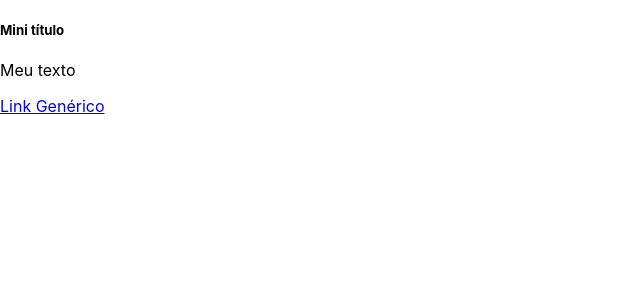
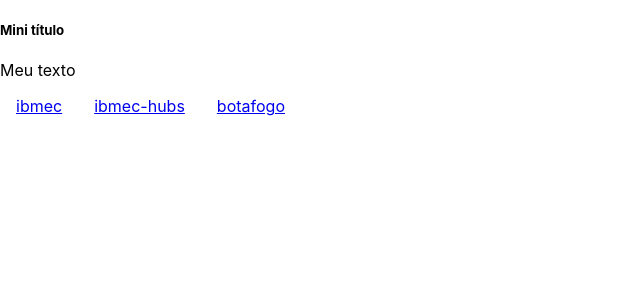
Before and after one commit to EduardoMangeli/n-react, a React (Create React App) app: page / in a window 1280 px wide. Shown: the top 300 px of the page, without its empty margins (0-640 px from the left). Built offline with nearby package versions, Linux system fonts and the light colour scheme.

Commit message:
styled component

```diff
--- a/src/components/LinkGenerico.jsx
+++ /dev/null
@@ -1,5 +0,0 @@
-const LinkGenerico = ( props ) => (
-    <a href={props.endereco}>{props.texto}</a>
-);
-
-export default LinkGenerico;
--- /dev/null
+++ b/src/components/LinkGenerico/LinkGenerico.jsx
@@ -0,0 +1,7 @@
+import { MeuA } from "./style";
+
+const LinkGenerico = ( props ) => (
+    <MeuA href={props.endereco}>{props.texto}</MeuA>
+);
+
+export default LinkGenerico;
--- /dev/null
+++ b/src/components/LinkGenerico/style.js
@@ -0,0 +1,7 @@
+import { styled } from "styled-components";
+
+const MeuA = styled.a`
+    margin: 1em;
+`;
+
+export { MeuA };
--- a/src/pages/Primeiro.jsx
+++ b/src/pages/Primeiro.jsx
@@ -1,14 +1,28 @@
-import LinkGenerico from "../components/LinkGenerico";
+import LinkGenerico from "../components/LinkGenerico/LinkGenerico";
 import LinkSegundo from "../components/LinkSegundo";
 
+const dados = [
+    ["https://www.ibmec.br/", "ibmec"],
+    ["https://estude.ibmec.br/ibmec-hubs", "ibmec-hubs"],
+    ["https://botafogo.com.br/", "botafogo"]
+];
+
+const elementos = dados.map(
+    (item, i) => (
+        <LinkGenerico
+                key={i}
+                texto={item[1]}
+                endereco={item[0]}
+        />
+    )
+);
+
 const Primeiro = () => {
+
     return (<div>
                 <h5>Mini título</h5>
                 <p>Meu texto</p>
-                <LinkGenerico
-                    texto="Link Genérico"
-                    endereco="segunda"
-                />
+                {elementos}
             </div>
             );
 };
```
